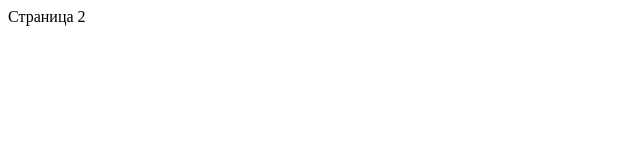
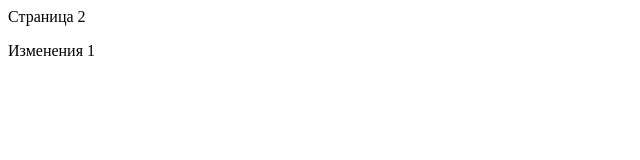
Before and after one commit to KES0102/firstGitProject, a plain HTML site: page page_2.html in a window 1280 px wide. Shown: the full height of the page, 0-640 px from the left. Drawn offline with Linux system fonts and the light colour scheme.

Commit message:
add paragraph in page_2.html

```diff
--- a/page_2.html
+++ b/page_2.html
@@ -6,5 +6,6 @@
 
 <body id="body">
  <div id="div_1" data-red="">Страница 2</body>
+ <p id="p_1">Изменения 1</p>
  </body>
 </html
```
